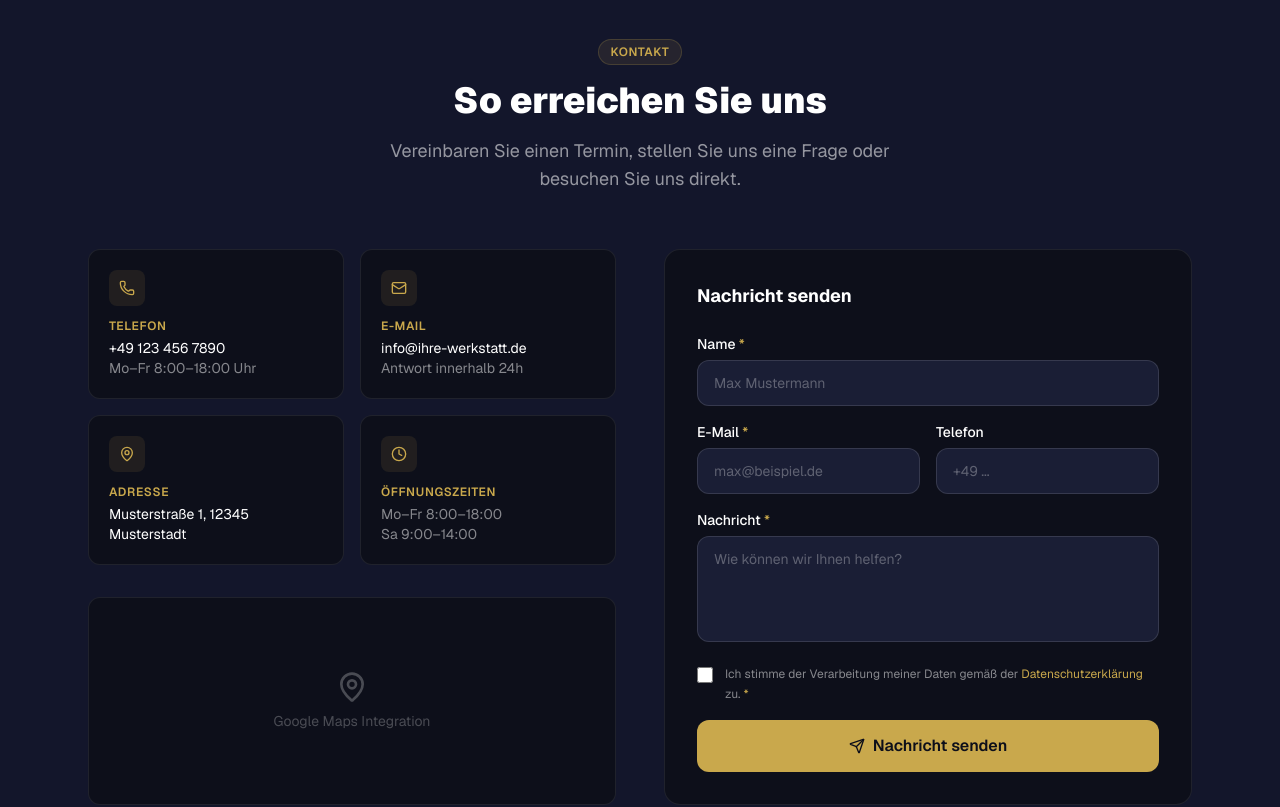
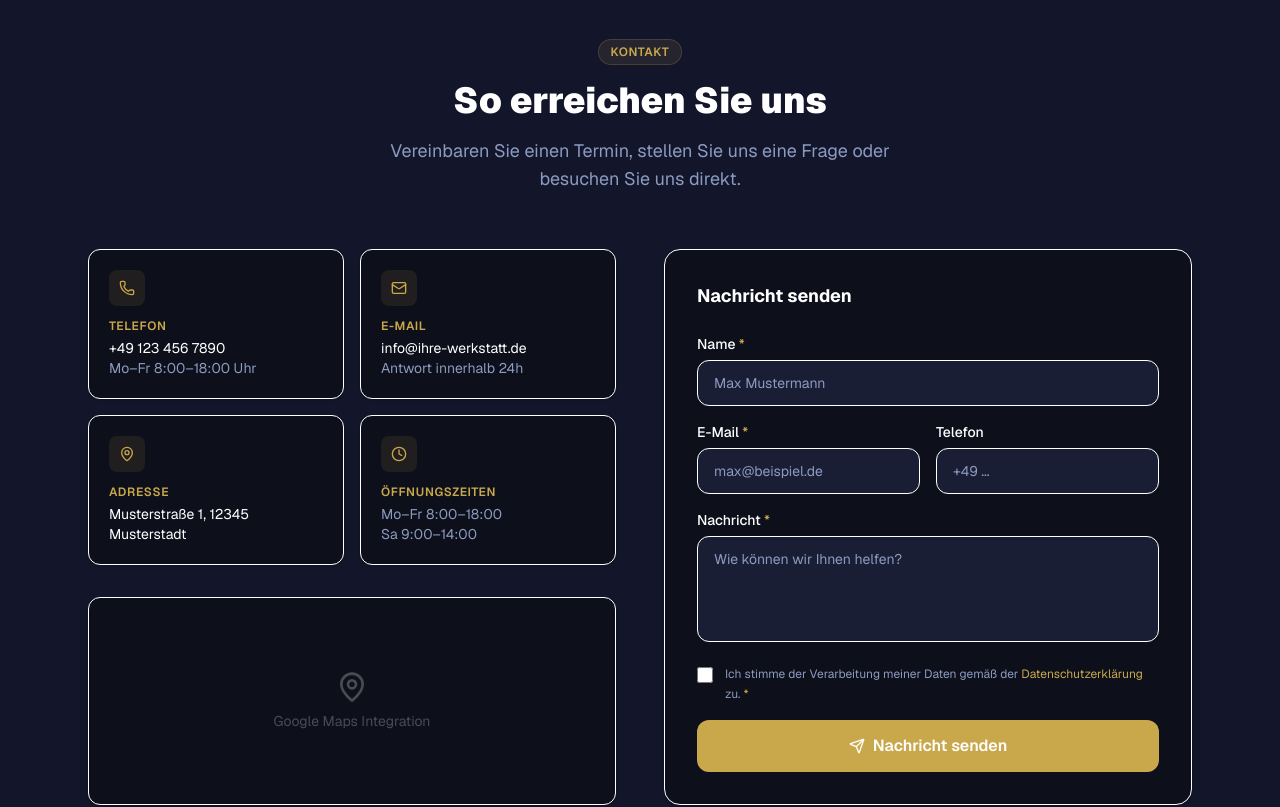
Before and after one commit to KUWEZU/template-onepager-1, a Next.js app: page / in a window 1280 px wide. Shown: the part 4960-5767 px from the top of the page. Built offline with nearby package versions, Linux system fonts and the light colour scheme.

Commit message:
fix: Hell-Modus proper colors — Hero/Footer always dark, cards with shadow

```diff
--- a/src/components/sections/Kontakt.tsx
+++ b/src/components/sections/Kontakt.tsx
@@ -41,29 +41,27 @@ export function Kontakt() {
             <span className="text-brand-primary text-xs font-semibold uppercase tracking-wider">Kontakt</span>
           </div>
           <h2 id="kontakt-heading" className="text-3xl sm:text-4xl font-black text-brand-text mb-4">So erreichen Sie uns</h2>
-          <p className="max-w-xl mx-auto text-brand-text/55 text-lg">Vereinbaren Sie einen Termin, stellen Sie uns eine Frage oder besuchen Sie uns direkt.</p>
+          <p className="max-w-xl mx-auto text-brand-muted text-lg">Vereinbaren Sie einen Termin, stellen Sie uns eine Frage oder besuchen Sie uns direkt.</p>
         </div>
 
         <div className="grid lg:grid-cols-2 gap-12">
           <div>
             <div className="grid sm:grid-cols-2 gap-4 mb-8">
               {INFOS.map(({ icon: Icon, title, lines, href }) => (
-                <div key={title} className="bg-brand-bg border border-brand-text/[0.08] rounded-xl p-5">
+                <div key={title} className="bg-brand-bg border border-brand-border rounded-xl p-5 shadow-sm">
                   <div className="w-9 h-9 rounded-lg bg-brand-primary/10 flex items-center justify-center mb-3">
                     <Icon className="w-4 h-4 text-brand-primary" aria-hidden="true" />
                   </div>
                   <p className="text-xs font-semibold text-brand-primary uppercase tracking-wider mb-1">{title}</p>
                   {lines.map((line, i) =>
-                    href && i === 0 ? (
-                      <a key={i} href={href} className="block text-sm text-brand-text hover:text-brand-primary transition-colors">{line}</a>
-                    ) : (
-                      <p key={i} className="text-sm text-brand-text/50">{line}</p>
-                    )
+                    href && i === 0
+                      ? <a key={i} href={href} className="block text-sm text-brand-text hover:text-brand-primary transition-colors">{line}</a>
+                      : <p key={i} className="text-sm text-brand-muted">{line}</p>
                   )}
                 </div>
               ))}
             </div>
-            <div className="h-52 bg-brand-bg border border-brand-text/[0.08] rounded-xl flex items-center justify-center" aria-label="Kartenansicht" role="img">
+            <div className="h-52 bg-brand-bg border border-brand-border rounded-xl flex items-center justify-center shadow-sm" aria-label="Kartenansicht" role="img">
               <div className="text-center text-brand-text/25">
                 <MapPin className="w-8 h-8 mx-auto mb-2" aria-hidden="true" />
                 <p className="text-sm">Google Maps Integration</p>
@@ -71,14 +69,14 @@ export function Kontakt() {
             </div>
           </div>
 
-          <div className="bg-brand-bg border border-brand-text/[0.08] rounded-2xl p-6 sm:p-8">
+          <div className="bg-brand-bg border border-brand-border rounded-2xl p-6 sm:p-8 shadow-sm">
             {submitted ? (
               <div className="h-full flex flex-col items-center justify-center text-center py-12">
                 <div className="w-14 h-14 rounded-full bg-green-500/10 border border-green-500/25 flex items-center justify-center mb-4">
                   <CheckCircle className="w-7 h-7 text-green-400" aria-hidden="true" />
                 </div>
                 <h3 className="text-xl font-bold text-brand-text mb-2">Nachricht gesendet!</h3>
-                <p className="text-brand-text/55 max-w-xs">Vielen Dank für Ihre Anfrage. Wir melden uns schnellstmöglich.</p>
+                <p className="text-brand-muted max-w-xs">Vielen Dank für Ihre Anfrage. Wir melden uns schnellstmöglich.</p>
               </div>
             ) : (
               <form onSubmit={handleSubmit} noValidate aria-label="Kontaktformular">
@@ -88,41 +86,39 @@ export function Kontakt() {
                   <div>
                     <label htmlFor="name" className="block text-sm font-medium text-brand-text mb-1.5">Name <span className="text-brand-primary">*</span></label>
                     <input id="name" name="name" type="text" autoComplete="name" required value={form.name} onChange={handleChange} placeholder="Max Mustermann"
-                      className="w-full px-4 py-3 bg-brand-surface border border-brand-text/[0.12] hover:border-brand-text/[0.20] focus:border-brand-primary/50 rounded-xl text-brand-text placeholder:text-brand-text/30 text-sm outline-none transition-colors" />
+                      className="w-full px-4 py-3 bg-brand-surface border border-brand-border hover:border-brand-primary/40 focus:border-brand-primary/60 rounded-xl text-brand-text placeholder:text-brand-muted text-sm outline-none transition-colors" />
                   </div>
                   <div className="grid sm:grid-cols-2 gap-4">
                     <div>
                       <label htmlFor="email" className="block text-sm font-medium text-brand-text mb-1.5">E-Mail <span className="text-brand-primary">*</span></label>
                       <input id="email" name="email" type="email" autoComplete="email" required value={form.email} onChange={handleChange} placeholder="max@beispiel.de"
-                        className="w-full px-4 py-3 bg-brand-surface border border-brand-text/[0.12] hover:border-brand-text/[0.20] focus:border-brand-primary/50 rounded-xl text-brand-text placeholder:text-brand-text/30 text-sm outline-none transition-colors" />
+                        className="w-full px-4 py-3 bg-brand-surface border border-brand-border hover:border-brand-primary/40 focus:border-brand-primary/60 rounded-xl text-brand-text placeholder:text-brand-muted text-sm outline-none transition-colors" />
                     </div>
                     <div>
                       <label htmlFor="phone" className="block text-sm font-medium text-brand-text mb-1.5">Telefon</label>
                       <input id="phone" name="phone" type="tel" autoComplete="tel" value={form.phone} onChange={handleChange} placeholder="+49 ..."
-                        className="w-full px-4 py-3 bg-brand-surface border border-brand-text/[0.12] hover:border-brand-text/[0.20] focus:border-brand-primary/50 rounded-xl text-brand-text placeholder:text-brand-text/30 text-sm outline-none transition-colors" />
+                        className="w-full px-4 py-3 bg-brand-surface border border-brand-border hover:border-brand-primary/40 focus:border-brand-primary/60 rounded-xl text-brand-text placeholder:text-brand-muted text-sm outline-none transition-colors" />
                     </div>
                   </div>
                   <div>
                     <label htmlFor="message" className="block text-sm font-medium text-brand-text mb-1.5">Nachricht <span className="text-brand-primary">*</span></label>
                     <textarea id="message" name="message" rows={4} required value={form.message} onChange={handleChange} placeholder="Wie können wir Ihnen helfen?"
-                      className="w-full px-4 py-3 bg-brand-surface border border-brand-text/[0.12] hover:border-brand-text/[0.20] focus:border-brand-primary/50 rounded-xl text-brand-text placeholder:text-brand-text/30 text-sm outline-none transition-colors resize-none" />
+                      className="w-full px-4 py-3 bg-brand-surface border border-brand-border hover:border-brand-primary/40 focus:border-brand-primary/60 rounded-xl text-brand-text placeholder:text-brand-muted text-sm outline-none transition-colors resize-none" />
                   </div>
                   <div className="flex items-start gap-3">
                     <input id="dsgvo" name="dsgvo" type="checkbox" required className="mt-0.5 w-4 h-4 accent-brand-primary cursor-pointer shrink-0" />
-                    <label htmlFor="dsgvo" className="text-xs text-brand-text/50 leading-relaxed cursor-pointer">
+                    <label htmlFor="dsgvo" className="text-xs text-brand-muted leading-relaxed cursor-pointer">
                       Ich stimme der Verarbeitung meiner Daten gemäß der{" "}
                       <a href="/datenschutz" className="text-brand-primary hover:underline">Datenschutzerklärung</a> zu.{" "}
                       <span className="text-brand-primary">*</span>
                     </label>
                   </div>
                   <button type="submit" disabled={loading}
-                    className="w-full flex items-center justify-center gap-2 py-3.5 bg-brand-primary text-brand-bg font-semibold rounded-xl hover:bg-brand-primary-hover transition-all disabled:opacity-60 disabled:cursor-not-allowed"
-                  >
-                    {loading ? (
-                      <><span className="w-4 h-4 border-2 border-brand-bg/30 border-t-brand-bg rounded-full animate-spin" />Sende...</>
-                    ) : (
-                      <><Send className="w-4 h-4" aria-hidden="true" />Nachricht senden</>
-                    )}
+                    className="w-full flex items-center justify-center gap-2 py-3.5 bg-brand-primary text-white font-semibold rounded-xl hover:bg-brand-primary-hover transition-all disabled:opacity-60 disabled:cursor-not-allowed">
+                    {loading
+                      ? <><span className="w-4 h-4 border-2 border-white/30 border-t-white rounded-full animate-spin" />Sende...</>
+                      : <><Send className="w-4 h-4" aria-hidden="true" />Nachricht senden</>
+                    }
                   </button>
                 </div>
               </form>
```
